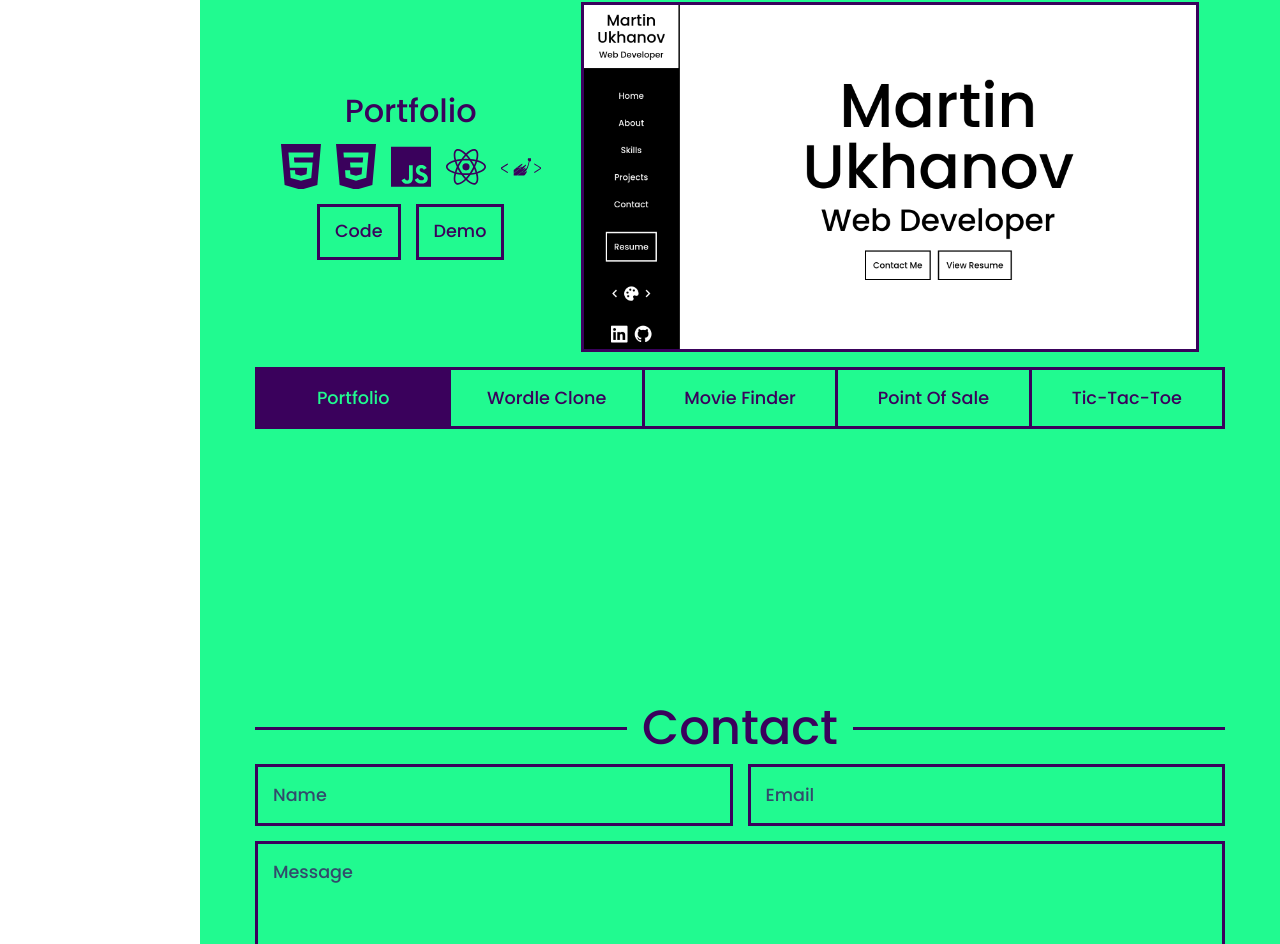
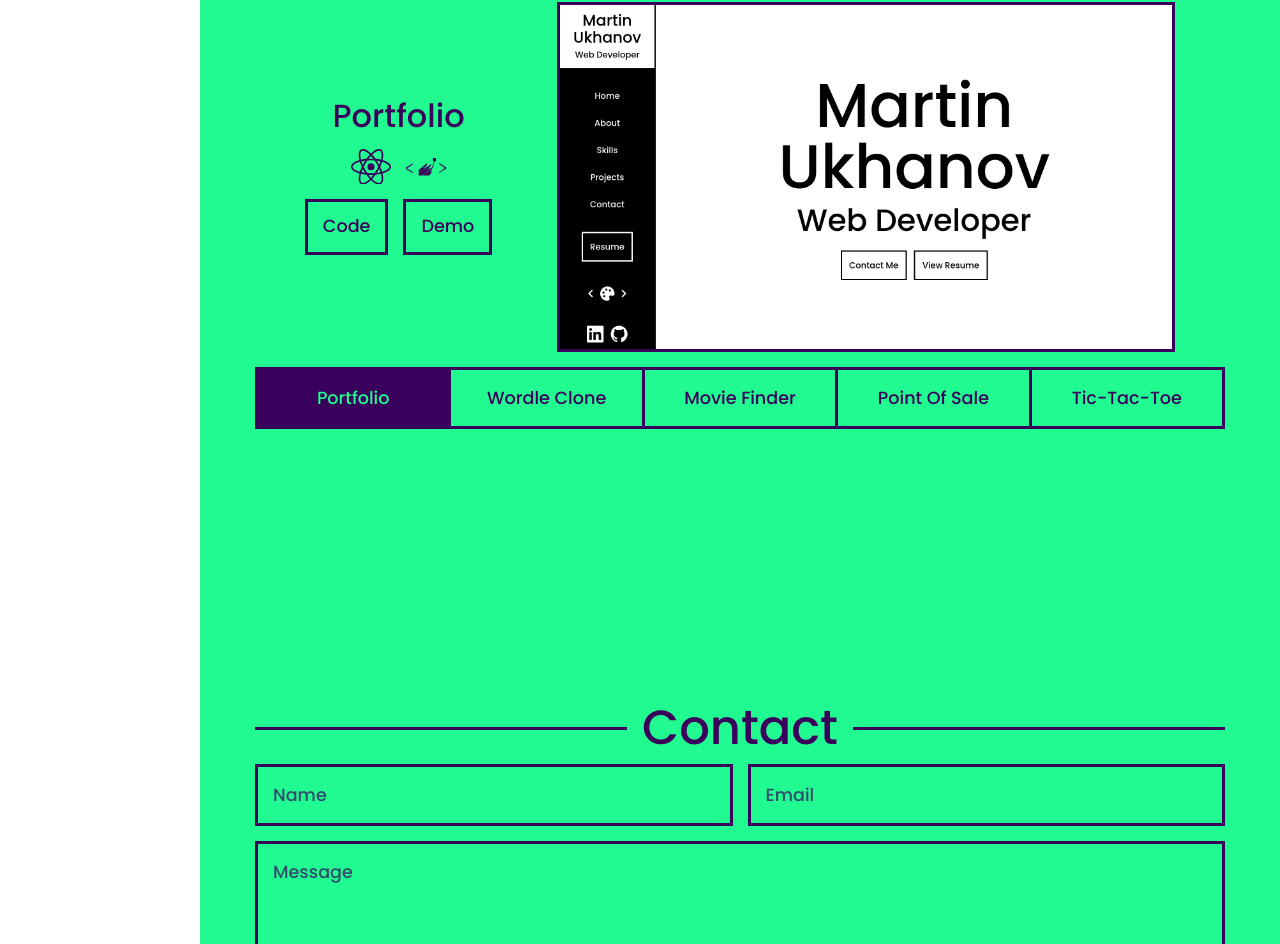
Before and after one commit to Martin-Ukhanov/portfolio, a React (Create React App) app: page / in a window 1280 px wide. Shown: the part 2621-3565 px from the top of the page. Built offline with nearby package versions, Linux system fonts and the light colour scheme.

Commit message:
Removed tools from portfolio project

```diff
--- a/src/components/sections/Projects.jsx
+++ b/src/components/sections/Projects.jsx
@@ -18,9 +18,6 @@ const PROJECTS = [
     name: 'Portfolio',
     image: portfolioImage,
     tools: [
-      <HTMLIcon key="Portfolio HTML" />,
-      <CSSIcon key="Portfolio CSS" />,
-      <JavaScriptIcon key="Portfolio JavaScript" />,
       <ReactIcon key="Portfolio React" />,
       <StyledComponentsIcon key="Portfolio Styled Components" />,
     ],
```
